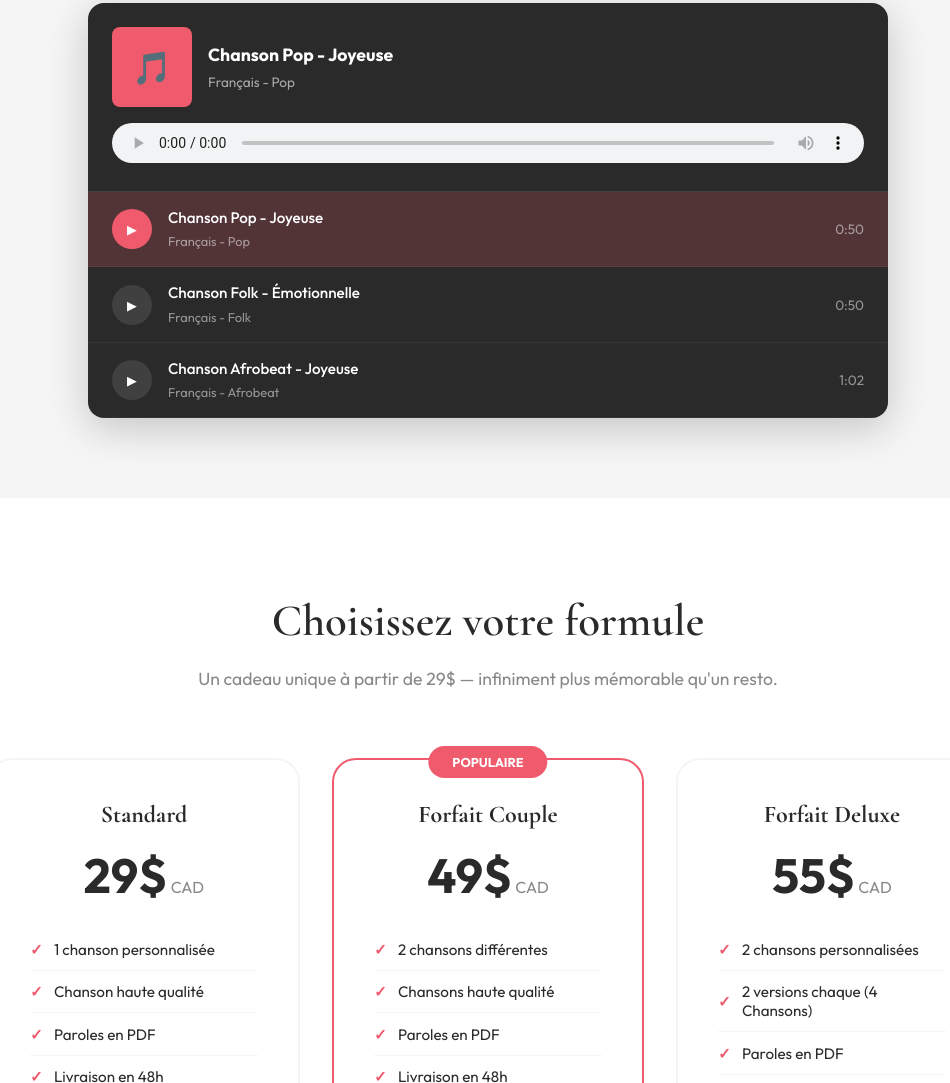
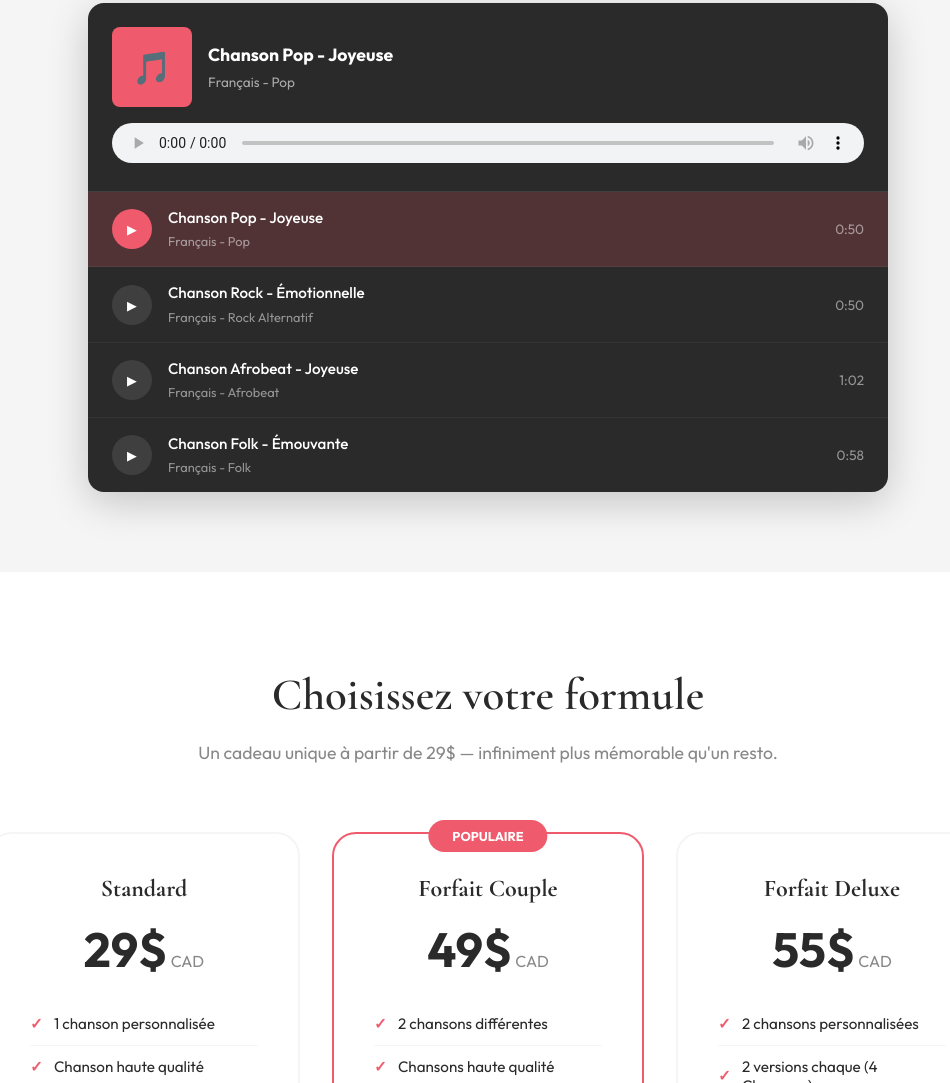
Before and after one commit to amorixamorix90/amorix-website, a website: page public/index.html in a window 1280 px wide. Shown: the part 1646-2729 px from the top of the page, without its empty margins (152-1102 px from the left). Drawn offline with nearby package versions, Linux system fonts and the light colour scheme.

Commit message:
Playlist: Emma=Rock, ajout chanson 4 Folk Émouvante

```diff
--- a/public/index.html
+++ b/public/index.html
@@ -249,11 +249,11 @@
                     </div>
                     <span class="playlist-item-duration">0:50</span>
                 </div>
-                <div class="playlist-item" data-src="/audio/exemple-2.mp3" data-title="Chanson Folk - Émotionnelle" data-genre="Français - Folk" data-duration="0:50">
+                <div class="playlist-item" data-src="/audio/exemple-2.mp3" data-title="Chanson Rock - Émotionnelle" data-genre="Français - Rock Alternatif" data-duration="0:50">
                     <div class="playlist-item-play">▶</div>
                     <div class="playlist-item-info">
-                        <h5>Chanson Folk - Émotionnelle</h5>
-                        <span>Français - Folk</span>
+                        <h5>Chanson Rock - Émotionnelle</h5>
+                        <span>Français - Rock Alternatif</span>
                     </div>
                     <span class="playlist-item-duration">0:50</span>
                 </div>
@@ -264,6 +264,14 @@
                         <span>Français - Afrobeat</span>
                     </div>
                     <span class="playlist-item-duration">1:02</span>
+                </div>
+                <div class="playlist-item" data-src="/audio/exemple-4.mp3" data-title="Chanson Folk - Émouvante" data-genre="Français - Folk" data-duration="0:58">
+                    <div class="playlist-item-play">▶</div>
+                    <div class="playlist-item-info">
+                        <h5>Chanson Folk - Émouvante</h5>
+                        <span>Français - Folk</span>
+                    </div>
+                    <span class="playlist-item-duration">0:58</span>
                 </div>
             </div>
         </div>
```
